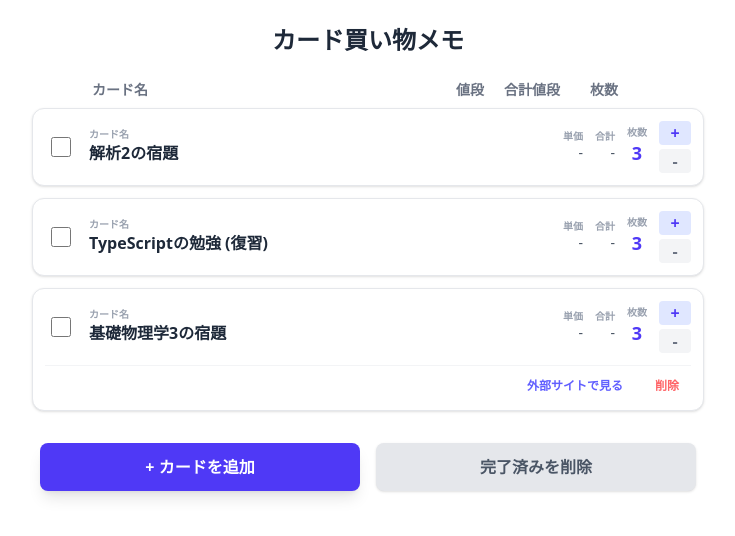
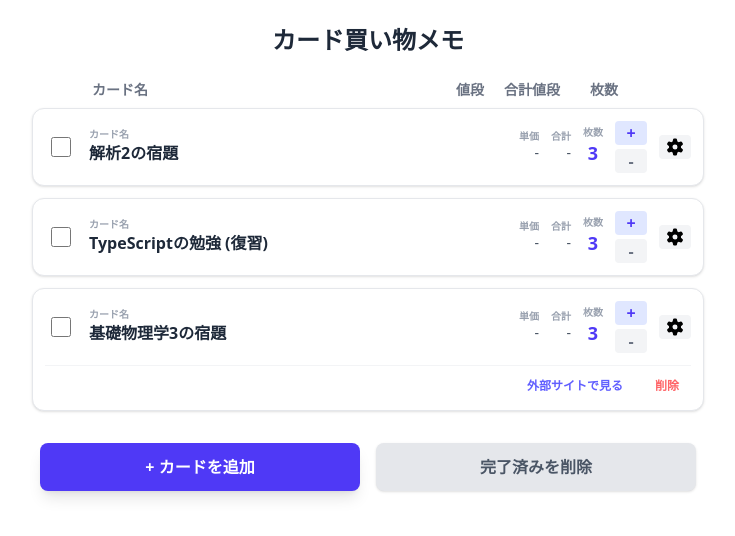
Before and after one commit to yurei0903/react-todo-app, a React (Vite) app: page / in a window 1280 px wide. Shown: the top 536 px of the page, without its empty margins (272-1007 px from the left). Built offline with nearby package versions, Linux system fonts and the light colour scheme.

Commit message:
update 6 files

```diff
--- a/src/App.tsx
+++ b/src/App.tsx
@@ -190,6 +190,7 @@ const App = () => {
         remove={remove}
         plascard={plascard}
         minascard={minascard}
+        openModal={openModal}
       />
 
       {/* --- ボタン群 (固定フッターにするとスマホで押しやすいですが、今回は通常配置) --- */}
--- a/src/TodoItem.tsx
+++ b/src/TodoItem.tsx
@@ -2,13 +2,18 @@
 import React from "react";
 import type { Todo } from "./types";
 import { twMerge } from "tailwind-merge";
-
+import "@fortawesome/fontawesome-svg-core/styles.css";
+import { config } from "@fortawesome/fontawesome-svg-core";
+import { FontAwesomeIcon } from "@fortawesome/react-fontawesome";
+import { faGear } from "@fortawesome/free-solid-svg-icons";
 type Props = {
   todo: Todo;
   updateIsDone: (id: string, value: boolean) => void;
   remove: (id: string) => void;
   plascard: (id: string, value: number) => void;
   minascard: (id: string, value: number) => void;
+  openModal: () => void;
+
 };
 
 const TodoItem = (props: Props) => {
@@ -20,7 +25,7 @@ const TodoItem = (props: Props) => {
         todo.isDone && "bg-gray-50 opacity-60"
     )}>
       {/* 上段：メイン情報 (Gridレイアウト) */}
-      <div className="grid grid-cols-[2rem_1fr_auto_auto_auto_2rem] gap-3 items-center">
+      <div className="grid grid-cols-[2rem_1fr_auto_auto_auto_2rem_2rem] gap-3 items-center">
 
         {/* 1. チェックボックス */}
         <div className="flex justify-center">
@@ -80,7 +85,16 @@ const TodoItem = (props: Props) => {
             >
             -
             </button>
+
         </div>
+        <div className="flex flex-col gap-1">
+            <button
+                onClick={() => props.openModal()}
+                className="rounded bg-gray-100 hover:bg-indigo-100 active:bg-indigo-300"
+            >
+             <FontAwesomeIcon icon={faGear} />
+            </button>
+            </div>
       </div>
 
       {/* 下段：サブアクション (URLリンク と 削除) */}
--- a/src/TodoList.tsx
+++ b/src/TodoList.tsx
@@ -8,6 +8,7 @@ type Props = {
   remove: (id: string) => void;
   plascard: (id: string,value: number) => void;
   minascard: (id: string,value: number) => void;
+  openModal: () => void;
 };
 
 const TodoList = (props: Props) => {
@@ -31,6 +32,7 @@ const TodoList = (props: Props) => {
           updateIsDone={props.updateIsDone}
           plascard={props.plascard}
           minascard={props.minascard}
+          openModal={props.openModal}
         />
       ))}
     </div>
```
Also changed, not shown: package.json (indentation only), 2 other files (tests, documents, lock files or other folders).
